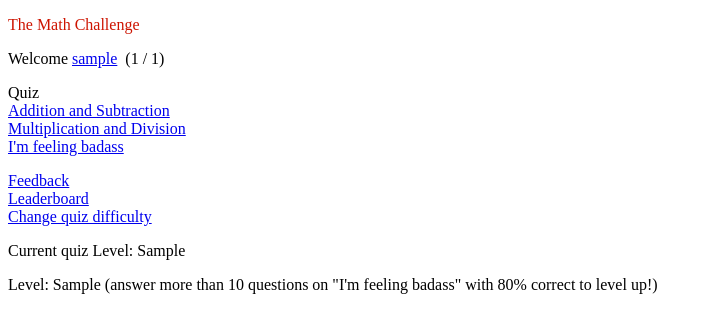
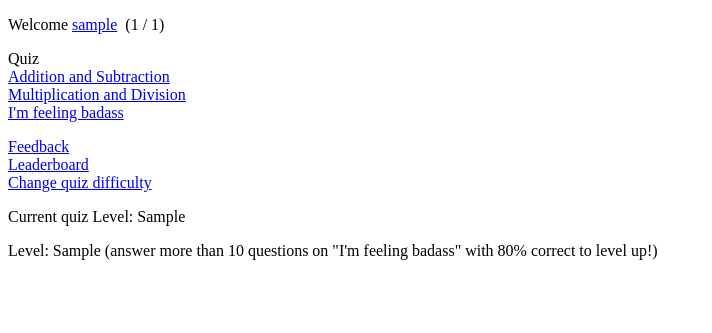
Before and after one commit to MrHamdulay/MathQuiz, a Python web app: template mathquiz/templates/index.html in a window 1280 px wide. Shown: the top 333 px of the page, without its empty margins (0-712 px from the left). Run offline with Jinja, Linux system fonts and the light colour scheme; the template is opened without the code that fills it: most values are stand-ins (such as "Sample title", 1, 10 or a date in 2020).

Commit message:
Remove header, its added by mxit themselves

```diff
--- a/mathquiz/templates/index.html
+++ b/mathquiz/templates/index.html
@@ -1,7 +1,7 @@
 <!doctype html>
 <html>
+    <head><title>The Math Challenge</title></head>
     <body>
-        <p style="color: rgb(205, 20, 0); ">The Math Challenge</p>
         {% with messages = get_flashed_messages() %}
             {% if messages %}
                 {% for message in messages %}
```
